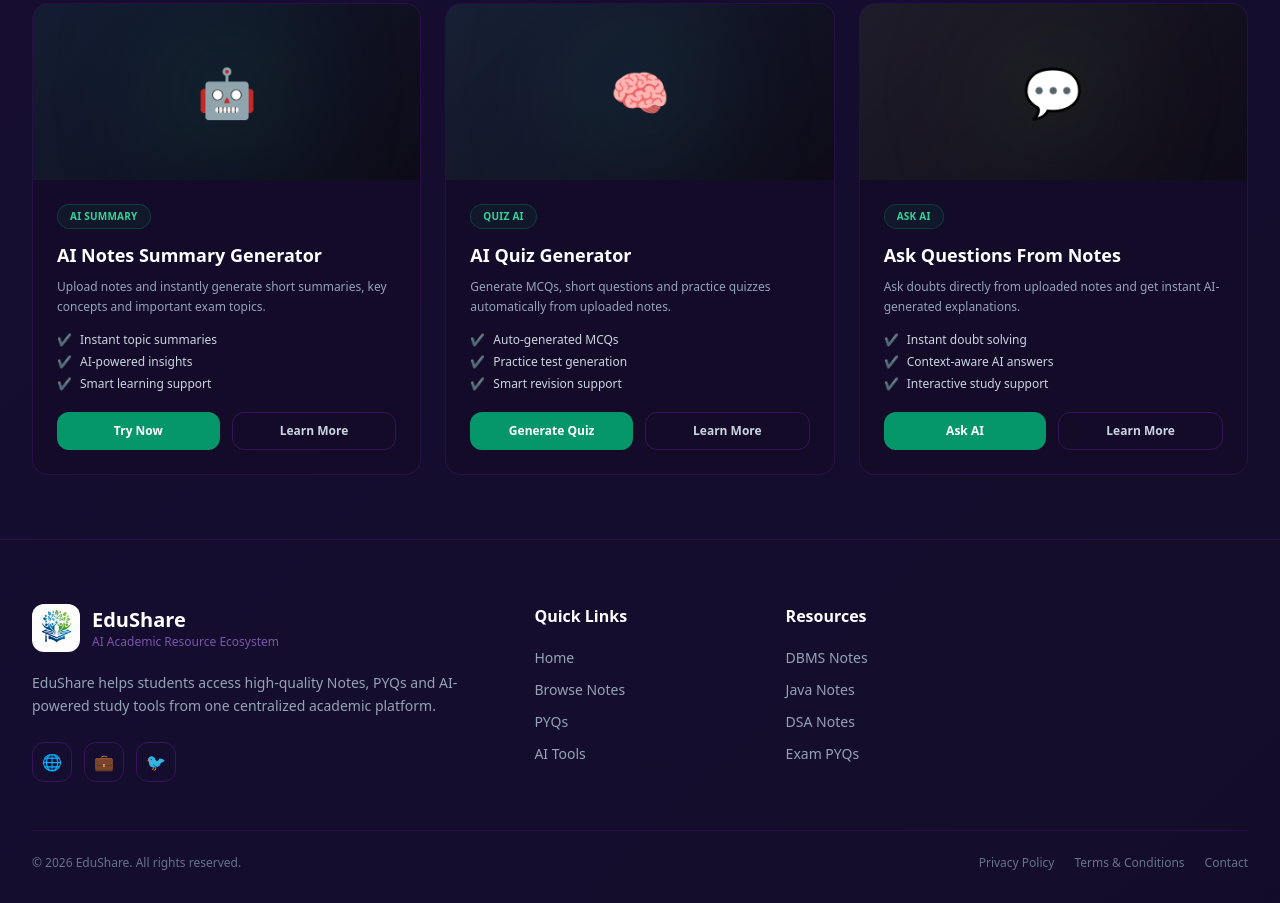
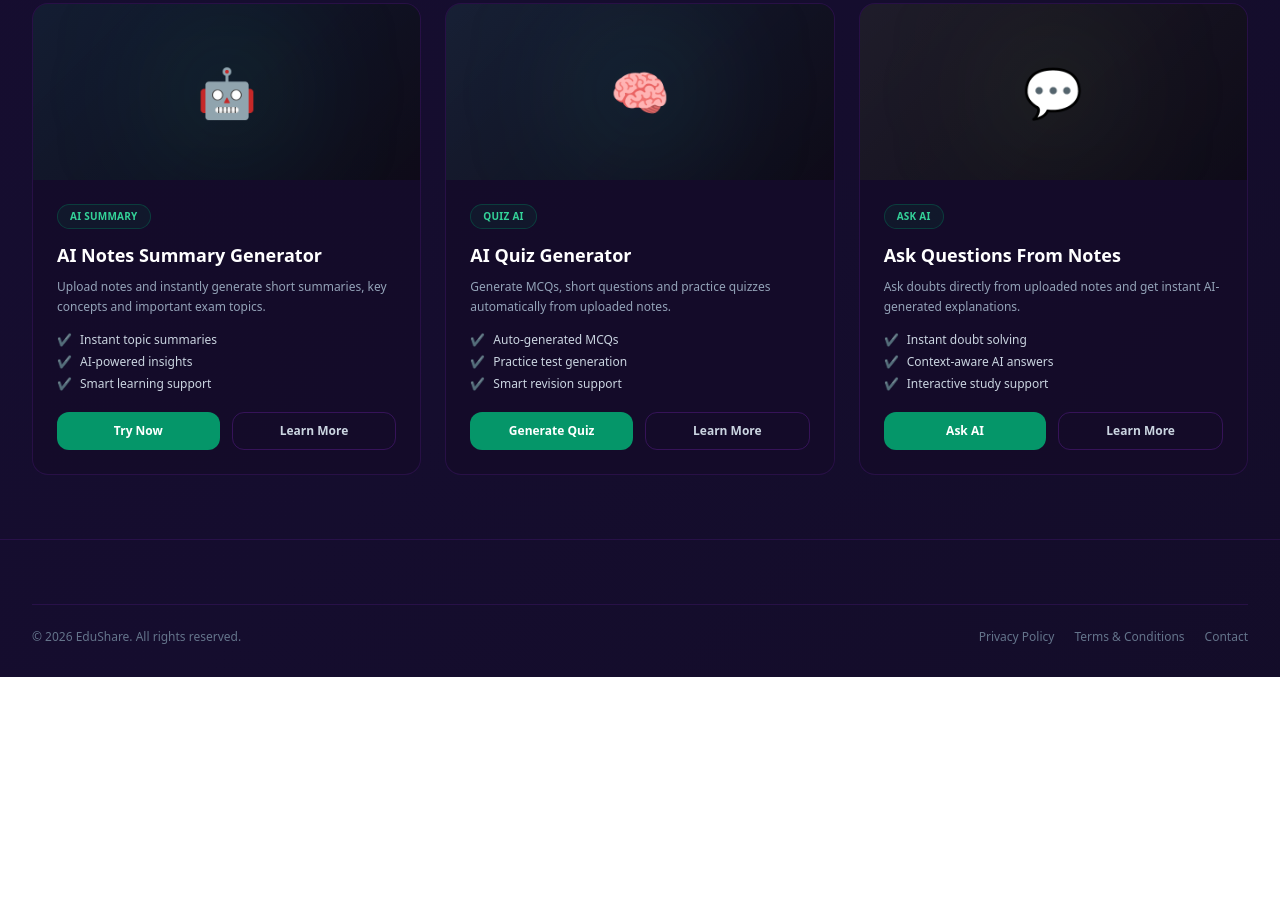
Before and after one commit to ayushcodes74/EduShare, a plain HTML site: page index.html in a window 1280 px wide. Shown: the part 2541-3444 px from the top of the page. After the commit the page ends 3218 px from the top, so only its background shows below. Drawn offline with nearby package versions, Linux system fonts and the light colour scheme; no server answers; a script that the page names is missing.

Commit message:
Improved footer layout and spacing

```diff
--- a/index.html
+++ b/index.html
@@ -764,61 +764,12 @@
 
     <!-- ══════════════════════════════════════════ FOOTER ══ -->
     <footer class="px-4 sm:px-6 lg:px-8 pt-16 pb-8 border-t border-purple-900/30">
-        <div class="max-w-7xl mx-auto">
-            <div class="grid lg:grid-cols-5 gap-10 pb-12">
-
-                <!-- Brand -->
-                <div class="lg:col-span-2">
-                    <div class="flex items-center gap-3 mb-5">
-                        <img src="assets/logo.png" alt="EduShare" class="h-12 w-auto rounded-xl object-contain" />
-                        <div>
-                            <h2 class="text-xl font-bold text-white">EduShare</h2>
-                            <p class="text-xs text-purple-400/60">AI Academic Resource Ecosystem</p>
-                        </div>
-                    </div>
-                    <p class="text-slate-400 text-sm leading-relaxed max-w-md mb-6">EduShare helps students access
-                        high-quality Notes, PYQs and AI-powered study tools from one centralized academic platform.</p>
-                    <div class="flex items-center gap-3">
-                        <a href="#"
-                            class="w-10 h-10 rounded-xl border border-purple-900/50 flex items-center justify-center text-slate-400 hover:text-purple-300 hover:border-purple-700/50 transition-all">🌐</a>
-                        <a href="#"
-                            class="w-10 h-10 rounded-xl border border-purple-900/50 flex items-center justify-center text-slate-400 hover:text-purple-300 hover:border-purple-700/50 transition-all">💼</a>
-                        <a href="#"
-                            class="w-10 h-10 rounded-xl border border-purple-900/50 flex items-center justify-center text-slate-400 hover:text-purple-300 hover:border-purple-700/50 transition-all">🐦</a>
-                    </div>
-                </div>
-
-                <!-- Quick Links -->
-                <div>
-                    <h3 class="text-white font-semibold mb-5">Quick Links</h3>
-                    <ul class="space-y-3 text-sm text-slate-400">
-                        <li><a href="#" class="hover:text-purple-300 transition-colors">Home</a></li>
-                        <li><a href="browse.html" class="hover:text-purple-300 transition-colors">Browse Notes</a></li>
-                        <li><a href="browse-pyqs.html" class="hover:text-purple-300 transition-colors">PYQs</a></li>
-                        <li><a href="#" class="hover:text-purple-300 transition-colors">AI Tools</a></li>
-                    </ul>
-                </div>
-
-                <!-- Resources -->
-                <div>
-                    <h3 class="text-white font-semibold mb-5">Resources</h3>
-                    <ul class="space-y-3 text-sm text-slate-400">
-                        <li><a href="#" class="hover:text-fuchsia-300 transition-colors">DBMS Notes</a></li>
-                        <li><a href="#" class="hover:text-fuchsia-300 transition-colors">Java Notes</a></li>
-                        <li><a href="#" class="hover:text-fuchsia-300 transition-colors">DSA Notes</a></li>
-                        <li><a href="#" class="hover:text-fuchsia-300 transition-colors">Exam PYQs</a></li>
-                    </ul>
-                </div>
-            </div>
-
-            <div
-                class="border-t border-purple-900/30 pt-6 flex flex-col md:flex-row items-center justify-between gap-4">
-                <p class="text-slate-500 text-xs">© 2026 EduShare. All rights reserved.</p>
-                <div class="flex items-center gap-5 text-xs text-slate-500">
-                    <a href="#" class="hover:text-purple-400 transition-colors">Privacy Policy</a>
-                    <a href="#" class="hover:text-purple-400 transition-colors">Terms & Conditions</a>
-                    <a href="#" class="hover:text-purple-400 transition-colors">Contact</a>
-                </div>
+        <div class="border-t border-purple-900/30 pt-6 flex flex-col md:flex-row items-center justify-between gap-4">
+            <p class="text-slate-500 text-xs">© 2026 EduShare. All rights reserved.</p>
+            <div class="flex items-center gap-5 text-xs text-slate-500">
+                <a href="#" class="hover:text-purple-400 transition-colors">Privacy Policy</a>
+                <a href="#" class="hover:text-purple-400 transition-colors">Terms & Conditions</a>
+                <a href="#" class="hover:text-purple-400 transition-colors">Contact</a>
             </div>
         </div>
     </footer>
```
Also changed, not shown: 1 other file.
